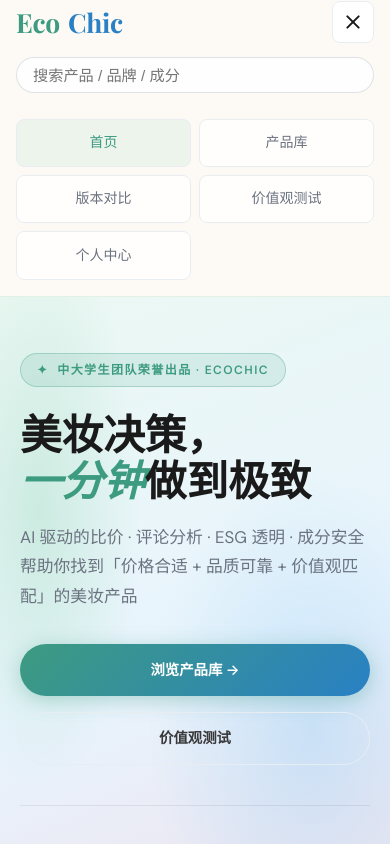
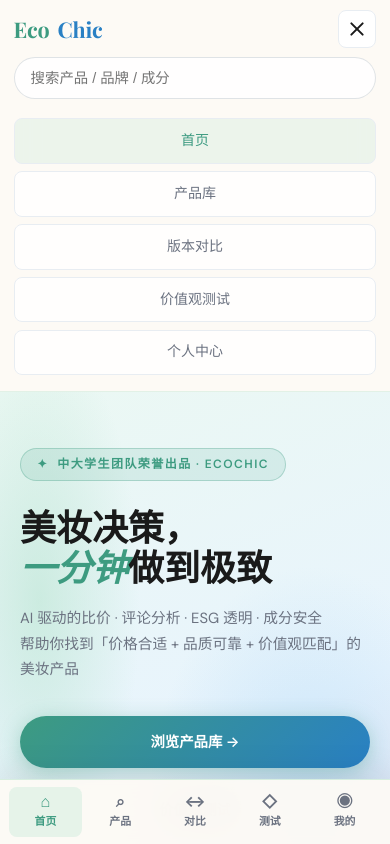
Before and after one commit to Annie-025/Ecochic, a website: page index.html in a window 390 px wide. Both pictures are taken after a click on the button "打开导航". Shown: the top 844 px of the page. Drawn offline with nearby package versions, Linux system fonts and the light colour scheme; a web font is replaced by a local one.

Commit message:
feat: improve mobile api demo

```diff
--- a/ai-client.js
+++ b/ai-client.js
@@ -14,7 +14,7 @@
       bullets: [
         `好评信号：${positives.join("、")}`,
         `风险提示：${negatives.join("、")}`,
-        "真实 Gemini 调用需要通过本地后端或 serverless 函数注入 API key。",
+        "真实 API 调用需要通过本地后端或 Vercel Serverless 函数注入 API key。",
       ],
     };
   }
--- a/index.html
+++ b/index.html
@@ -2,7 +2,8 @@
 <html lang="zh-CN">
 <head>
   <meta charset="UTF-8">
-  <meta name="viewport" content="width=device-width, initial-scale=1.0">
+  <meta name="viewport" content="width=device-width, initial-scale=1.0, viewport-fit=cover">
+  <meta name="theme-color" content="#FDFAF5">
   <title>EcoChic — AI 驱动的美妆决策助手</title>
   <link rel="stylesheet" href="./style.css">
   <link rel="preconnect" href="https://fonts.googleapis.com">
@@ -17,11 +18,11 @@
       <span class="logo-sub">AI 美妆决策</span>
     </a>
     <ul class="header-nav">
-      <li><a href="#home" id="nav-home">首页</a></li>
-      <li><a href="#list" id="nav-list">产品库</a></li>
-      <li><a href="#versions" id="nav-versions">版本对比</a></li>
-      <li><a href="#test" id="nav-test">价值观测试</a></li>
-      <li><a href="#profile" id="nav-profile">个人中心</a></li>
+      <li><a href="#home" id="nav-home" data-nav="home">首页</a></li>
+      <li><a href="#list" id="nav-list" data-nav="list">产品库</a></li>
+      <li><a href="#versions" id="nav-versions" data-nav="versions">版本对比</a></li>
+      <li><a href="#test" id="nav-test" data-nav="test">价值观测试</a></li>
+      <li><a href="#profile" id="nav-profile" data-nav="profile">个人中心</a></li>
     </ul>
     <div class="header-search">
       <input id="product-search" type="search" placeholder="搜索产品 / 品牌 / 成分">
@@ -39,6 +40,14 @@
 
   <main id="app"></main>
 
+  <nav class="mobile-bottom-nav" aria-label="移动端主导航">
+    <a href="#home" data-nav="home"><span>⌂</span>首页</a>
+    <a href="#list" data-nav="list"><span>⌕</span>产品</a>
+    <a href="#versions" data-nav="versions"><span>↔</span>对比</a>
+    <a href="#test" data-nav="test"><span>◇</span>测试</a>
+    <a href="#profile" data-nav="profile"><span>◉</span>我的</a>
+  </nav>
+
   <footer class="footer">
     <p>© 2026 <strong>EcoChic</strong> · 让每一次美妆消费都有依据、有温度、有价值观</p>
   </footer>
--- a/package.json
+++ b/package.json
@@ -4,6 +4,7 @@
   "private": true,
   "type": "module",
   "scripts": {
+    "dev": "node local-server.js",
     "start": "node local-server.js",
     "test": "node smoke-tests.mjs"
   }
--- a/script.js
+++ b/script.js
@@ -137,6 +137,9 @@ document.addEventListener('DOMContentLoaded', () => {
     ['home','list','test','profile','versions'].forEach(id => {
       const el = document.getElementById(`nav-${id}`);
       if (el) el.classList.toggle('active', hash.startsWith(`#${id}`));
+      document.querySelectorAll(`[data-nav="${id}"]`).forEach(navLink => {
+        navLink.classList.toggle('active', hash.startsWith(`#${id}`));
+      });
     });
 
     if (hash === '#home' || hash === '' || hash === '#') return renderHome();
--- a/style.css
+++ b/style.css
@@ -65,6 +65,7 @@ body {
   line-height: 1.7;
   overflow-x: hidden;
   -webkit-font-smoothing: antialiased;
+  padding-bottom: env(safe-area-inset-bottom);
 }
 
 /* ─────────────────────────────────────────── HEADER ──── */
@@ -169,6 +170,9 @@ body {
 .mobile-menu-toggle.open span:nth-child(1) { transform: translateY(7px) rotate(45deg); }
 .mobile-menu-toggle.open span:nth-child(2) { opacity: 0; }
 .mobile-menu-toggle.open span:nth-child(3) { transform: translateY(-7px) rotate(-45deg); }
+.mobile-bottom-nav {
+  display: none;
+}
 .ai-dot-live {
   width: 7px; height: 7px;
   background: var(--ai-teal);
@@ -1267,6 +1271,77 @@ main { min-height: 100vh; }
   .section { padding: 2.5rem 1.5rem; }
 }
 @media (max-width: 600px) {
+  body {
+    padding-bottom: calc(70px + env(safe-area-inset-bottom));
+  }
+  main {
+    min-height: calc(100vh - 150px);
+  }
+  .header {
+    position: sticky;
+    top: 0;
+    padding: 0.65rem 0.85rem 0;
+    gap: 0.55rem;
+  }
+  .logo {
+    font-size: 1.35rem;
+  }
+  .mobile-menu-toggle {
+    width: 38px;
+    height: 38px;
+  }
+  .header-search {
+    margin-bottom: 0.65rem;
+  }
+  .header-search input {
+    height: 42px;
+    font-size: 0.9rem;
+  }
+  .header-nav {
+    grid-template-columns: 1fr;
+    gap: 0.45rem;
+  }
+  .header-nav a {
+    padding: 0.62rem 0.5rem;
+  }
+  .mobile-bottom-nav {
+    position: fixed;
+    left: 0;
+    right: 0;
+    bottom: 0;
+    z-index: 260;
+    display: grid;
+    grid-template-columns: repeat(5, 1fr);
+    gap: 0.1rem;
+    padding: 0.45rem max(0.55rem, env(safe-area-inset-left)) calc(0.45rem + env(safe-area-inset-bottom)) max(0.55rem, env(safe-area-inset-right));
+    background: rgba(253,250,245,0.94);
+    border-top: 1px solid rgba(184,228,208,0.55);
+    box-shadow: 0 -10px 30px rgba(26,26,26,0.08);
+    backdrop-filter: blur(18px);
+    -webkit-backdrop-filter: blur(18px);
+  }
+  .mobile-bottom-nav a {
+    min-width: 0;
+    min-height: 50px;
+    display: flex;
+    flex-direction: column;
+    align-items: center;
+    justify-content: center;
+    gap: 0.12rem;
+    border-radius: var(--r-sm);
+    color: var(--slate);
+    text-decoration: none;
+    font-size: 0.68rem;
+    font-weight: 700;
+  }
+  .mobile-bottom-nav a span {
+    font-size: 1rem;
+    line-height: 1;
+  }
+  .mobile-bottom-nav a.active {
+    color: var(--mint-dark);
+    background: rgba(184,228,208,0.32);
+  }
   .detail-hero { grid-template-columns: 1fr; }
   .price-compare-grid { grid-template-columns: 1fr; }
   .ai-verdict-grid { grid-template-columns: 1fr; }
@@ -1306,6 +1381,61 @@ main { min-height: 100vh; }
     padding: 1.5rem;
   }
 }
+@media (max-width: 430px) {
+  .hero h1 {
+    font-size: 2.25rem;
+  }
+  .hero-desc,
+  .section-subtitle {
+    font-size: 0.92rem;
+  }
+  .section-title {
+    font-size: 1.65rem;
+  }
+  .feature-card {
+    padding: 1.2rem 1rem;
+  }
+  .feature-title,
+  .product-name,
+  .compare-product-card h3 {
+    overflow-wrap: anywhere;
+  }
+  .list-search-panel {
+    top: 106px;
+    padding: 0.65rem;
+  }
+  .list-search-panel input {
+    padding: 0.72rem 0.85rem;
+  }
+  .sort-bar {
+    margin-left: -1rem;
+    margin-right: -1rem;
+    border-radius: 0;
+    border-left: 0;
+    border-right: 0;
+  }
+  .compare-board {
+    grid-template-columns: 1fr;
+  }
+  .compare-product-card,
+  .compare-insight-card,
+  .compare-sources {
+    padding: 1rem;
+  }
+  .compare-facts div {
+    grid-template-columns: 44px 1fr;
+    gap: 0.55rem;
+  }
+  .compare-source-link {
+    font-size: 0.72rem;
+  }
+  .test-question {
+    font-size: 1.28rem;
+  }
+  .footer {
+    padding-bottom: calc(5.25rem + env(safe-area-inset-bottom));
+  }
+}
 
 /* ─────────────────────────────────────────── ANIMATIONS ──── */
 @keyframes fade-up {
```
Also changed, not shown: smoke-tests.mjs (+14 -0 lines), README.md, vercel.json (added).
